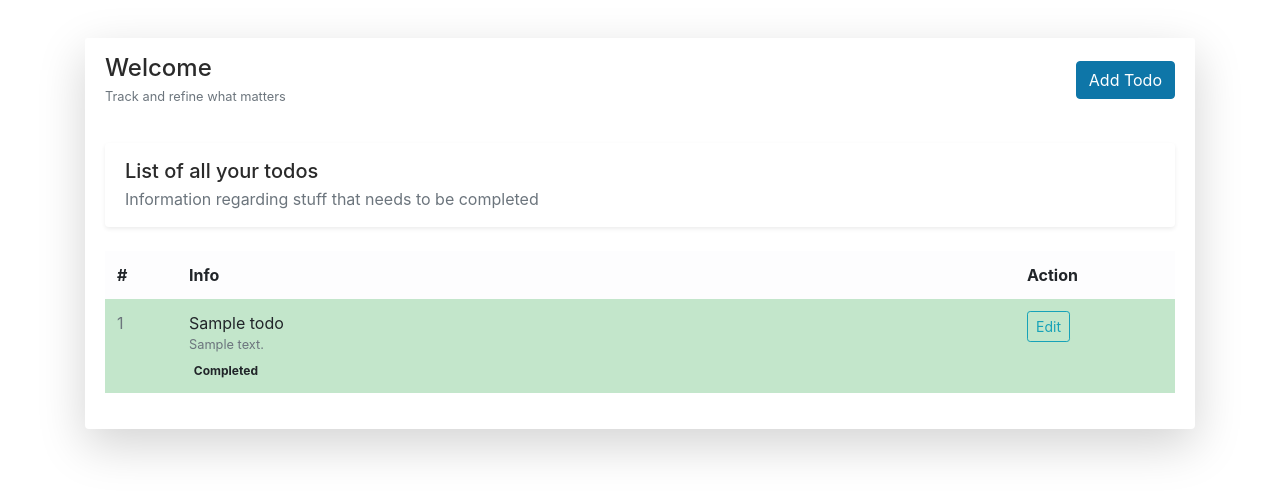
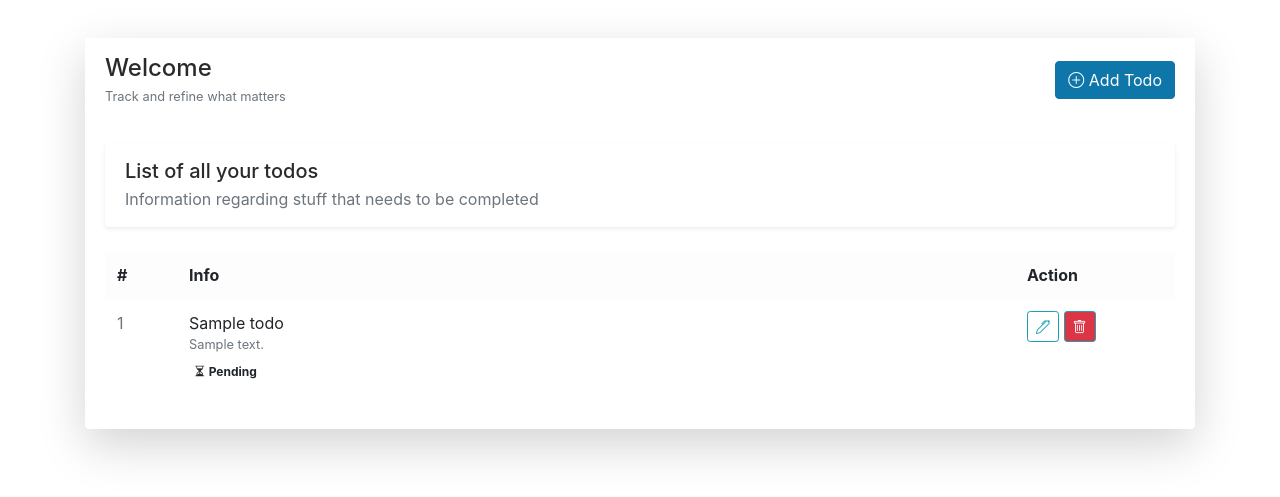
Before and after one commit to EslamKamel89/FastTask, a FastAPI app: template template/todo.html in a window 1280 px wide. Shown: the part 56-553 px from the top of the page. Run offline with FastAPI, Linux system fonts and the light colour scheme; the template is opened without the code that fills it: most values are stand-ins (such as "Sample title", 1, 10 or a date in 2020); some libraries are stand-ins or nearby versions.

Commit message:
feat(ui): enhance todo list styling and actions - Add Bootstrap Icons CDN; unify todo rows with conditional success styling and replace edit button with delete icon

```diff
--- a/template/layout.html
+++ b/template/layout.html
@@ -12,6 +12,10 @@
       rel="stylesheet"
       href="{{ url_for('static' , path='css/bootstrap.css') }}"
       type="text/css"
+    />
+    <link
+      rel="stylesheet"
+      href="https://cdn.jsdelivr.net/npm/bootstrap-icons@1.11.3/font/bootstrap-icons.min.css"
     />
     <title>TodoApp</title>
   </head>
--- a/template/todo.html
+++ b/template/todo.html
@@ -37,8 +37,8 @@
             </tr>
           </thead>
           <tbody>
-            {% for todo in todos %} {% if todo.complete == False %}
-            <tr class="pointer">
+            {% for todo in todos %}
+            <tr class="pointer {{ 'table-success' if todo.complete else '' }}">
               <td class="fw-semibold text-muted">{{ todo.id }}</td>
               <td>
                 <div class="fw-semibold">{{ todo.title }}</div>
@@ -55,33 +55,18 @@
                   type="button"
                   class="btn btn-sm btn-outline-info"
                 >
-                  <i class="bi bi-pencil-square me-1"></i> Edit
+                  <i class="bi bi-pen"></i>
+                </button>
+                <button
+                  onclick="window.location.href = 'edit-todo-page/{{ todo.id }}'"
+                  type="button"
+                  class="btn btn-sm btn-danger btn-outline-info text-white"
+                >
+                  <i class="bi bi-trash"></i>
                 </button>
               </td>
             </tr>
-            {% else %}
-            <tr class="pointer table-success">
-              <td class="fw-semibold text-muted">{{ todo.id }}</td>
-              <td class="strike-through-tod">
-                <div class="fw-semibold">{{ todo.title }}</div>
-                <small class="text-muted d-block">{{ todo.description }}</small>
-                <span
-                  class="badge bg-success-subtle text-success-emphasis mt-2"
-                >
-                  <i class="bi bi-check-circle me-1"></i> Completed
-                </span>
-              </td>
-              <td class="text-end">
-                <button
-                  onclick="window.location.href = 'edit-todo-page/{{ todo.id }}'"
-                  type="button"
-                  class="btn btn-sm btn-outline-info"
-                >
-                  <i class="bi bi-pencil-square me-1"></i> Edit
-                </button>
-              </td>
-            </tr>
-            {% endif %} {% endfor %}
+            {% endfor %}
           </tbody>
         </table>
       </div>
```
